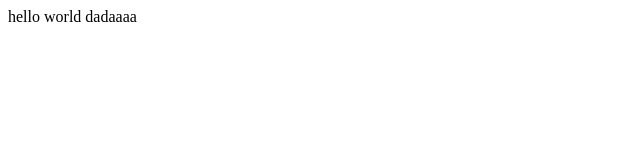
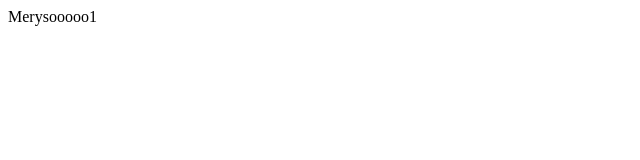
Before and after one commit to meeryyy/dockertest, a plain HTML site: page index.html in a window 1280 px wide. Shown: the full height of the page, 0-640 px from the left. Drawn offline with Linux system fonts and the light colour scheme.

Commit message:
index.html

```diff
--- a/index.html
+++ b/index.html
@@ -6,6 +6,6 @@
     <title>Document</title>
 </head>
 <body>
-hello world dadaaaa
+Merysooooo1
 </body>
 </html>
```
